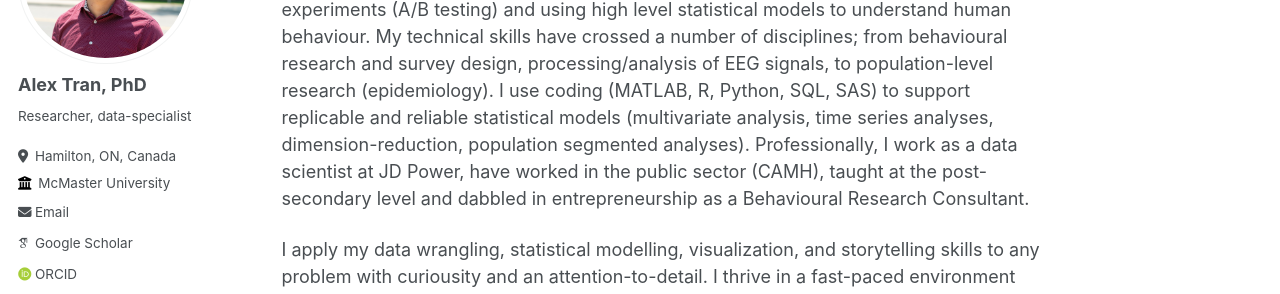
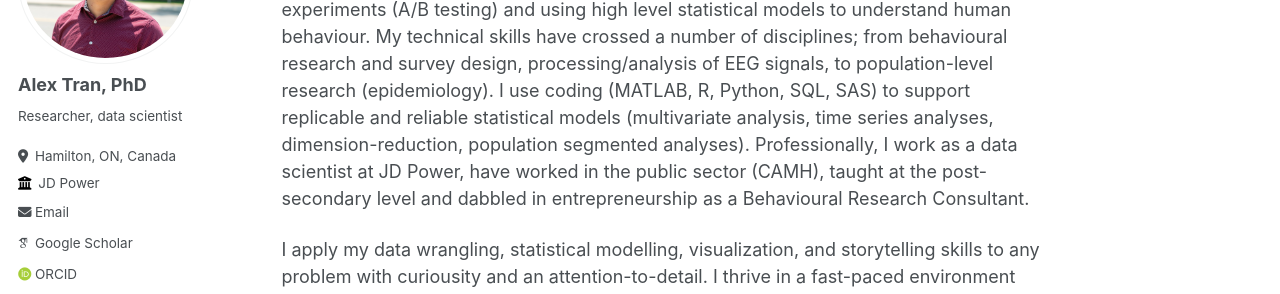
Before and after one commit to 9trana/academic_site, a Jekyll site: the page built from _pages/about.md, in a window 1280 px wide. Shown: the part 206-500 px from the top of the page. Built offline with Jekyll 4.4.1, drawn with Linux system fonts in a browser that asks for light colours; some web fonts are replaced.

Commit message:
Update bio and employer in configuration file

```diff
--- a/_config.yml
+++ b/_config.yml
@@ -24,9 +24,9 @@ author:
   avatar           : "profile.png"
   name             : "Alex Tran, PhD"
   pronouns         : # example: "he/him"
-  bio              : "Researcher, data-specialist"
+  bio              : "Researcher, data scientist"
   location         : "Hamilton, ON, Canada"
-  employer         : "McMaster University"
+  employer         : "JD Power"
   uri              : # URL
   email            : "9trana@gmail.com"
 
```
